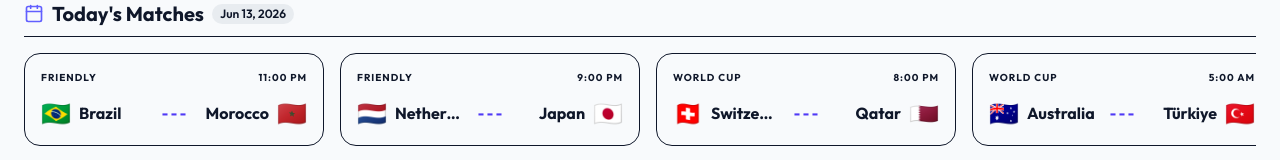
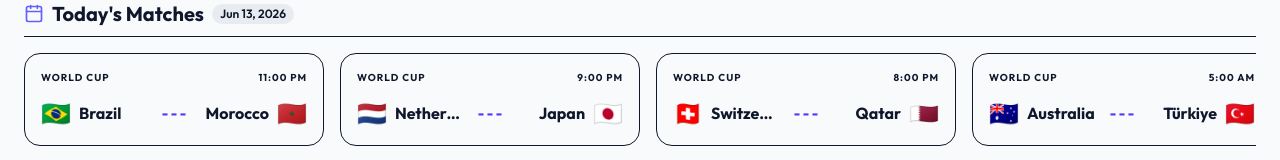
Before and after one commit to Rifat78666/World_Cup_Predictions, a React (Vite) app: page / in a window 1280 px wide. Shown: the part 241-401 px from the top of the page. Built offline with nearby package versions, Linux system fonts and the light colour scheme.

Commit message:
fix: change friendly labels to World Cup

```diff
--- a/src/pages/Groups.jsx
+++ b/src/pages/Groups.jsx
@@ -47,11 +47,11 @@
   if (isRealEspnMatches) {
     todaysDate = "Jun 13, 2026";
     todaysMatches = [
-      { id: "espn1", group: "Friendly", time: "11:00 PM", isReal: true, homeName: "Brazil", awayName: "Morocco", homeFlag: "🇧🇷", awayFlag: "🇲🇦", homeScore: "-", awayScore: "-" },
-      { id: "espn2", group: "Friendly", time: "9:00 PM", isReal: true, homeName: "Netherlands", awayName: "Japan", homeFlag: "🇳🇱", awayFlag: "🇯🇵", homeScore: "-", awayScore: "-" },
+      { id: "espn1", group: "World Cup", time: "11:00 PM", isReal: true, homeName: "Brazil", awayName: "Morocco", homeFlag: "🇧🇷", awayFlag: "🇲🇦", homeScore: "-", awayScore: "-" },
+      { id: "espn2", group: "World Cup", time: "9:00 PM", isReal: true, homeName: "Netherlands", awayName: "Japan", homeFlag: "🇳🇱", awayFlag: "🇯🇵", homeScore: "-", awayScore: "-" },
       { id: "espn3", group: "World Cup", time: "8:00 PM", isReal: true, homeName: "Switzerland", awayName: "Qatar", homeFlag: "🇨🇭", awayFlag: "🇶🇦", homeScore: "-", awayScore: "-" },
       { id: "espn4", group: "World Cup", time: "5:00 AM", isReal: true, homeName: "Australia", awayName: "Türkiye", homeFlag: "🇦🇺", awayFlag: "🇹🇷", homeScore: "-", awayScore: "-" },
-      { id: "espn5", group: "Qualifier", time: "6:00 PM", isReal: true, homeName: "Germany", awayName: "Curaçao", homeFlag: "🇩🇪", awayFlag: "🇨🇼", homeScore: "-", awayScore: "-" },
+      { id: "espn5", group: "World Cup", time: "6:00 PM", isReal: true, homeName: "Germany", awayName: "Curaçao", homeFlag: "🇩🇪", awayFlag: "🇨🇼", homeScore: "-", awayScore: "-" },
       { id: "espn6", group: "World Cup", time: "12:00 AM", isReal: true, homeName: "Ivory Coast", awayName: "Ecuador", homeFlag: "🇨🇮", awayFlag: "🇪🇨", homeScore: "-", awayScore: "-" },
       { id: "espn7", group: "World Cup", time: "5:00 PM", isReal: true, homeName: "Spain", awayName: "Cape Verde", homeFlag: "🇪🇸", awayFlag: "🇨🇻", homeScore: "-", awayScore: "-" },
       { id: "espn8", group: "World Cup", time: "9:00 PM", isReal: true, homeName: "England", awayName: "Croatia", homeFlag: "🏴󠁧󠁢󠁥󠁮󠁧󠁿", awayFlag: "🇭🇷", homeScore: "-", awayScore: "-" }
```
